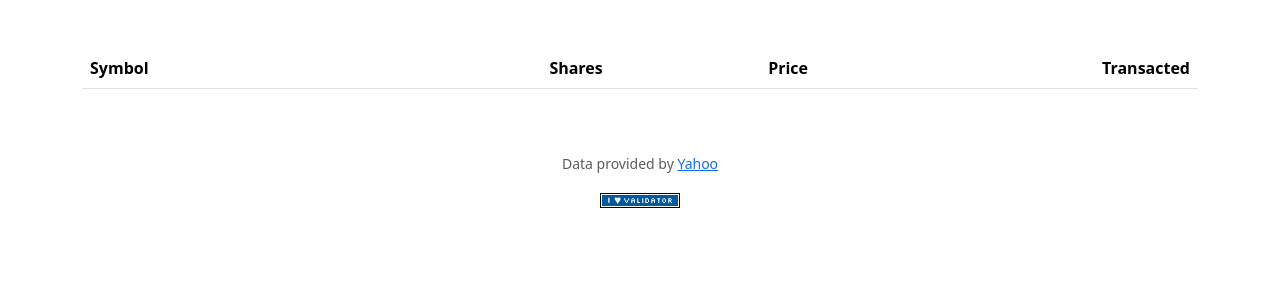
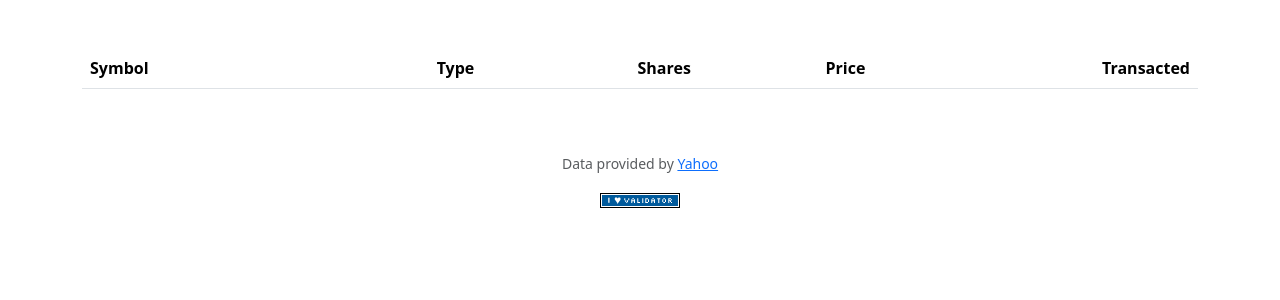
Before and after one commit to madefromjames/PROJECTS, a Flask app: page /history in a window 1280 px wide. Shown: the part 76-376 px from the top of the page. Run offline with Flask 3, Linux system fonts and the light colour scheme; the visitor is signed in with stand-in values (Sample User, id 1); data that the repository does not hold is empty; some libraries are stand-ins or nearby versions.

Commit message:
update history

```diff
--- a/Flask/finance/templates/history.html
+++ b/Flask/finance/templates/history.html
@@ -9,6 +9,7 @@
         <thead>
             <tr>
                 <th class="text-start">Symbol</th>
+                <th class="text-end">Type</th>
                 <th class="text-end">Shares</th>
                 <th class="text-end">Price</th>
                 <th class="text-end">Transacted</th>
@@ -18,6 +19,7 @@
             {% for transaction in transactions %}
             <tr>
                 <td class="text-start">{{ transaction.symbol }}</td>
+                <td class="text-end">{{ transaction.type }}</td>
                 <td class="text-end">{{ transaction.shares }}</td>
                 <td class="text-end">{{ transaction.price | usd }}</td>
                 <td class="text-end">{{ transaction.purchase_date }}</td>
```
